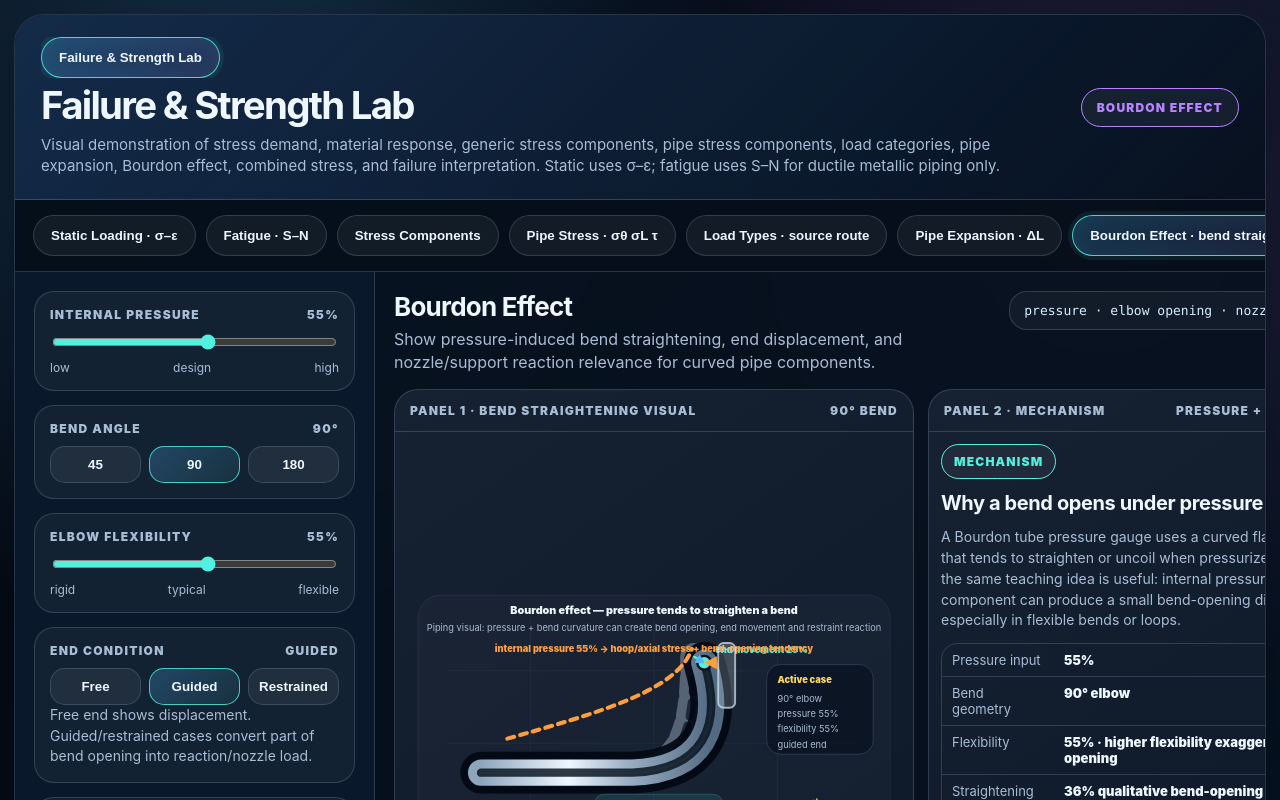
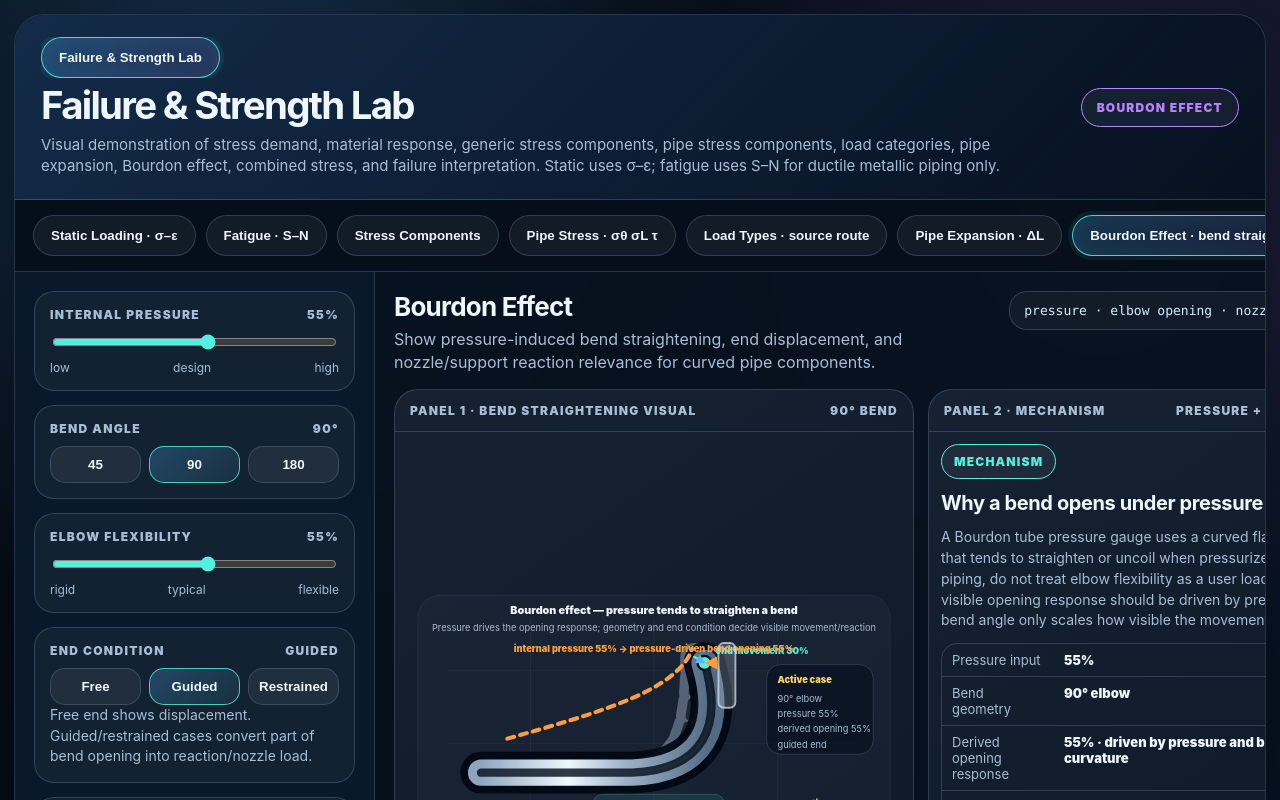
Before and after one commit to reallaksh19/PipingStressIllustration, a React (Vite) app in the folder failure-strength-lab-v3/: page / in a window 1280 px wide. Both pictures are taken after a click on the button "Bourdon Effect · bend straightening". Shown: the top 800 px of the page. Built offline with nearby package versions, Linux system fonts and the light colour scheme.

Commit message:
Remove Bourdon flexibility slider dependency

```diff
--- a/failure-strength-lab-v3/src/components/BourdonEffectTab.tsx
+++ b/failure-strength-lab-v3/src/components/BourdonEffectTab.tsx
@@ -21,14 +21,26 @@ function bendLabel(angle: BourdonState['bendAngle']) {
   return '180° return bend';
 }
 
+function bendGeometryFactor(angle: BourdonState['bendAngle']) {
+  if (angle === '45') return 0.76;
+  if (angle === '90') return 1.0;
+  return 1.18;
+}
+
+function pressureFlexibilityCue(state: BourdonState) {
+  // Teaching cue only: pressure activates the bend-opening response; bend angle scales visibility.
+  const pressure = clamp(state.pressure / 100);
+  return clamp(pressure * bendGeometryFactor(state.bendAngle), 0, 1);
+}
+
 function pointText(p: { x: number; y: number }) {
   return `${p.x.toFixed(1)} ${p.y.toFixed(1)}`;
 }
 
 function buildBendGeometry(state: BourdonState) {
   const pressure = clamp(state.pressure / 100);
-  const flex = clamp(state.flexibility / 100);
-  const response = pressure * (0.38 + flex * 0.62);
+  const pressureDrivenFlex = pressureFlexibilityCue(state);
+  const response = clamp(pressure * (0.42 + pressureDrivenFlex * 0.58), 0, 1);
   const open = response * 46;
   const pressureBulge = response * 9;
 
@@ -37,6 +49,7 @@ function buildBendGeometry(state: BourdonState) {
     const curEnd = { x: oldEnd.x + open * 0.55, y: oldEnd.y + open * 0.12 };
     return {
       response,
+      pressureDrivenFlex,
       oldEnd,
       curEnd,
       installed: 'M96 242 H270 C334 242 376 205 434 170 L484 150',
@@ -51,6 +64,7 @@ function buildBendGeometry(state: BourdonState) {
     const curEnd = { x: oldEnd.x - open * 0.38, y: oldEnd.y + open * 0.14 };
     return {
       response,
+      pressureDrivenFlex,
       oldEnd,
       curEnd,
       installed: 'M96 252 H278 C402 252 402 116 278 116 H112',
@@ -64,6 +78,7 @@ function buildBendGeometry(state: BourdonState) {
   const curEnd = { x: oldEnd.x + open * 0.72, y: oldEnd.y + open * 0.42 };
   return {
     response,
+    pressureDrivenFlex,
     oldEnd,
     curEnd,
     installed: 'M96 248 H282 C360 248 372 188 372 98',
@@ -75,7 +90,6 @@ function buildBendGeometry(state: BourdonState) {
 
 export function BourdonEffectSvg({ state }: { state: BourdonState }) {
   const pressure = clamp(state.pressure / 100);
-  const flexibility = clamp(state.flexibility / 100);
   const geometry = buildBendGeometry(state);
   const move = Math.hypot(geometry.curEnd.x - geometry.oldEnd.x, geometry.curEnd.y - geometry.oldEnd.y);
   const movementPct = Math.min(100, move * 1.9);
@@ -92,7 +106,7 @@ export function BourdonEffectSvg({ state }: { state: BourdonState }) {
     <path d="M52 116H588 M52 210H588 M52 304H588 M160 48V334 M320 48V334 M480 48V334" stroke="rgba(216,237,255,.055)" />
 
     <text x="320" y="42" textAnchor="middle" className="label" fill={COLORS.cyan}>Bourdon effect — pressure tends to straighten a bend</text>
-    <text x="320" y="64" textAnchor="middle" className="muted">Piping visual: pressure + bend curvature can create bend opening, end movement and restraint reaction</text>
+    <text x="320" y="64" textAnchor="middle" className="muted">Pressure drives the opening response; geometry and end condition decide visible movement/reaction</text>
 
     <g aria-label="installed zero pressure reference bend">
       <path d={geometry.installed} stroke="rgba(216,237,255,.32)" strokeWidth={pipeWidth + 2} strokeLinecap="round" strokeLinejoin="round" fill="none" strokeDasharray="18 13" />
@@ -112,7 +126,7 @@ export function BourdonEffectSvg({ state }: { state: BourdonState }) {
     <text x={Math.min(548, geometry.curEnd.x + 14)} y={Math.max(86, geometry.curEnd.y - 12)} fill={COLORS.cyan} fontSize="12" fontWeight="900">end movement {pct(movementPct)}</text>
 
     <path d={geometry.pressureGuide} stroke={pressureColor} strokeWidth={pressureWidth} fill="none" strokeDasharray="9 8" strokeLinecap="round" />
-    <text x="320" y="92" textAnchor="middle" fill={pressureColor} fontSize="12" fontWeight="900">internal pressure {pct(state.pressure)} → hoop/axial stress + bend-opening tendency</text>
+    <text x="320" y="92" textAnchor="middle" fill={pressureColor} fontSize="12" fontWeight="900">internal pressure {pct(state.pressure)} → pressure-driven bend opening {pct(geometry.pressureDrivenFlex * 100)}</text>
 
     {state.endCondition !== 'free' && <g aria-label="restraint reaction at pipe end">
       <rect x={Math.min(575, geometry.curEnd.x + 18)} y={Math.max(80, geometry.curEnd.y - 42)} width="22" height="84" rx="7" fill="rgba(216,231,242,.22)" stroke="rgba(216,231,242,.72)" strokeWidth="2.4" />
@@ -125,31 +139,33 @@ export function BourdonEffectSvg({ state }: { state: BourdonState }) {
       <text x="14" y="24" fill={COLORS.yellow} fontSize="12" fontWeight="900">Active case</text>
       <text x="14" y="48" className="muted">{bendLabel(state.bendAngle)}</text>
       <text x="14" y="68" className="muted">pressure {pct(state.pressure)}</text>
-      <text x="14" y="88" className="muted">flexibility {pct(state.flexibility)}</text>
+      <text x="14" y="88" className="muted">derived opening {pct(geometry.pressureDrivenFlex * 100)}</text>
       <text x="14" y="108" className="muted">{state.endCondition === 'free' ? 'free end' : state.endCondition === 'guided' ? 'guided end' : 'restrained end'}</text>
     </g>
 
-    <g transform={`translate(${geometry.labelPos.x - 84} ${geometry.labelPos.y - 18})`}>
-      <rect x="0" y="0" width="168" height="28" rx="14" fill="rgba(82,240,223,.10)" stroke="rgba(82,240,223,.28)" />
-      <text x="84" y="19" textAnchor="middle" fill={COLORS.cyan} fontSize="11" fontWeight="900">smooth thick pipe — not chain links</text>
+    <g transform={`translate(${geometry.labelPos.x - 86} ${geometry.labelPos.y - 18})`}>
+      <rect x="0" y="0" width="172" height="28" rx="14" fill="rgba(82,240,223,.10)" stroke="rgba(82,240,223,.28)" />
+      <text x="86" y="19" textAnchor="middle" fill={COLORS.cyan} fontSize="11" fontWeight="900">smooth pipe · opening from pressure</text>
     </g>
   </svg>;
 }
 
 export function BourdonMechanismPanel({ state }: { state: BourdonState }) {
-  const straightening = Math.round(clamp(state.pressure / 100) * (40 + state.flexibility * 0.45));
+  const pressure = clamp(state.pressure / 100);
+  const derivedOpening = pressureFlexibilityCue(state);
+  const straightening = Math.round(pressure * (42 + derivedOpening * 58));
   return <div className="interp stress-readout">
     <span className="badge" style={{ color: COLORS.cyan }}>mechanism</span>
     <h3 className="result-title">Why a bend opens under pressure</h3>
-    <p className="copy">A Bourdon tube pressure gauge uses a curved flattened tube that tends to straighten or uncoil when pressurized. In piping, the same teaching idea is useful: internal pressure in a curved component can produce a small bend-opening displacement, especially in flexible bends or loops.</p>
+    <p className="copy">A Bourdon tube pressure gauge uses a curved flattened tube that tends to straighten or uncoil when pressurized. For piping, do not treat elbow flexibility as a user load slider: the visible opening response should be driven by pressure, while bend angle only scales how visible the movement is.</p>
     <div className="table">
       <div><span>Pressure input</span><b>{pct(state.pressure)}</b></div>
       <div><span>Bend geometry</span><b>{bendLabel(state.bendAngle)}</b></div>
-      <div><span>Flexibility</span><b>{pct(state.flexibility)} · higher flexibility exaggerates opening</b></div>
+      <div><span>Derived opening response</span><b>{pct(derivedOpening * 100)} · driven by pressure and bend curvature</b></div>
       <div><span>Straightening cue</span><b>{straightening}% qualitative bend-opening tendency</b></div>
     </div>
     <div className="bucket" style={{ borderColor: 'rgba(82,240,223,.28)' }}>
-      <b>Important distinction</b><span className="copy">This is not the same as thermal expansion. Pressure is a sustained load, but in a curved bend it can also create displacement-like movement that matters for support and nozzle-load review.</span>
+      <b>Important distinction</b><span className="copy">Pressure creates hoop/axial stress in the pipe wall. In a curved component it can also create a small displacement-like bend-opening cue that matters if the end is guided, stopped, anchored, or connected to equipment.</span>
     </div>
   </div>;
 }
@@ -161,23 +177,24 @@ export function BourdonPipingRelevance({ state }: { state: BourdonState }) {
     <h3 className="result-title">Where pipe stress engineers care</h3>
     <div className="card correct"><strong>1 · Elbows and loops</strong><span className="copy">A pressurized elbow or return bend can try to open. The movement is normally small, but it can accumulate in flexible loops or high-pressure service.</span></div>
     <div className="card correct"><strong>2 · Nozzle loads</strong><span className="copy">If the bend is connected to equipment, straightening displacement can become reaction load at a nozzle, anchor, guide, or stop.</span></div>
-    <div className="card correct"><strong>3 · Flexibility model</strong><span className="copy">A stress model should separate straight-pipe pressure elongation, bend-opening tendency, thermal expansion, and external force loads.</span></div>
+    <div className="card correct"><strong>3 · Model discipline</strong><span className="copy">Separate pressure stress, bend-opening displacement tendency, thermal expansion, and external force loads. Do not use a free flexibility slider as a load.</span></div>
     <p className="fb">Current condition: {connected ? 'movement is restrained/connected, so reaction load is highlighted.' : 'free end moves, so displacement is visible but reaction is low.'}</p>
   </div>;
 }
 
 export function BourdonReadout({ state }: { state: BourdonState }) {
   const pressure = clamp(state.pressure / 100);
-  const flex = clamp(state.flexibility / 100);
-  const movement = Math.min(100, pressure * (52 + flex * 48));
+  const derivedOpening = pressureFlexibilityCue(state);
+  const movement = Math.min(100, pressure * (55 + derivedOpening * 45));
   const reaction = state.endCondition === 'free' ? 0 : state.endCondition === 'guided' ? movement * 0.45 : movement * 0.92;
   const color = reaction > 72 ? COLORS.red : reaction > 44 ? COLORS.orange : COLORS.green;
   return <div className="interp stress-readout">
     <span className="badge" style={{ color }}>readout</span>
     <h3 className="result-title">Bourdon effect check route</h3>
-    <p className="copy">Use this tab as a screening concept before detailed stress analysis. It shows why pressure can do more than only hoop/axial stress in a curved pipe component.</p>
+    <p className="copy">The only load slider here is pressure. The opening/flexibility cue is derived from pressure and bend angle, then end condition decides whether the result is seen as movement or reaction.</p>
     <div className="table">
       <div><span>Pressure</span><b>{pct(state.pressure)} · drives pressure stress and bend opening</b></div>
+      <div><span>Derived opening</span><b>{pct(derivedOpening * 100)} · not a separate user input</b></div>
       <div><span>Movement</span><b>{pct(movement)} · qualitative end displacement</b></div>
       <div><span>End condition</span><b>{conditionLabel(state.endCondition)}</b></div>
       <div><span>Reaction risk</span><b style={{ color }}>{pct(reaction)} · {reaction > 70 ? 'review nozzle/support loads' : reaction > 35 ? 'check guide/anchor reactions' : 'mainly movement cue'}</b></div>
```
